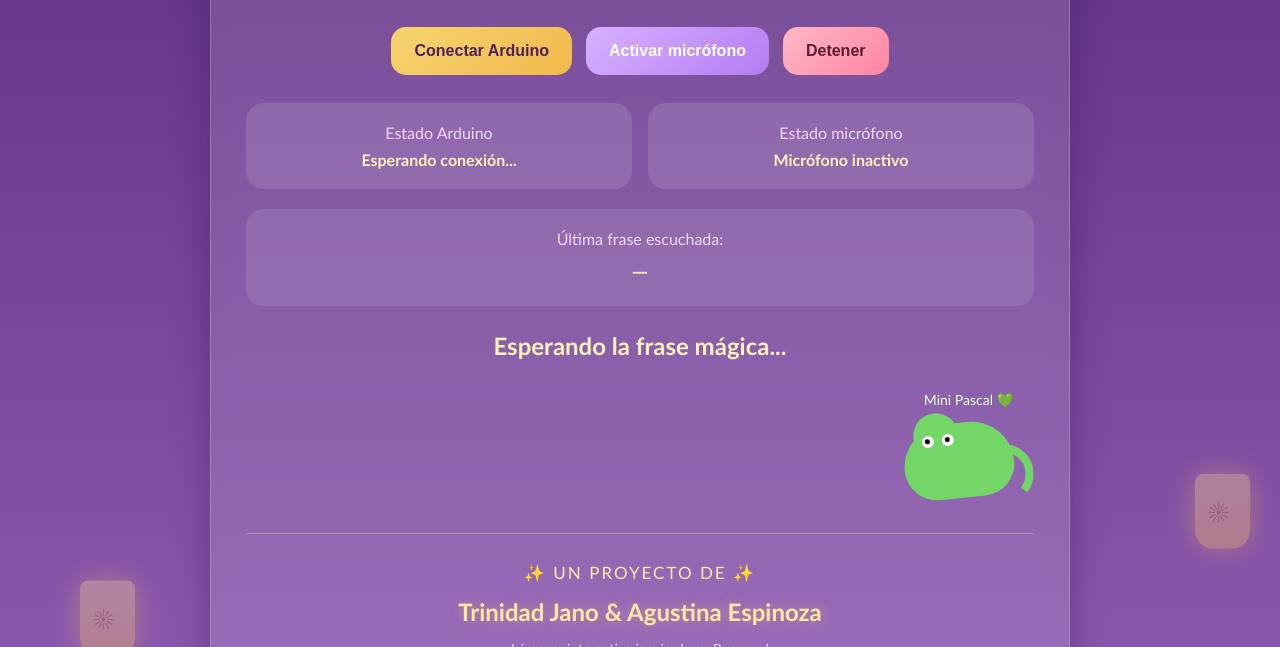
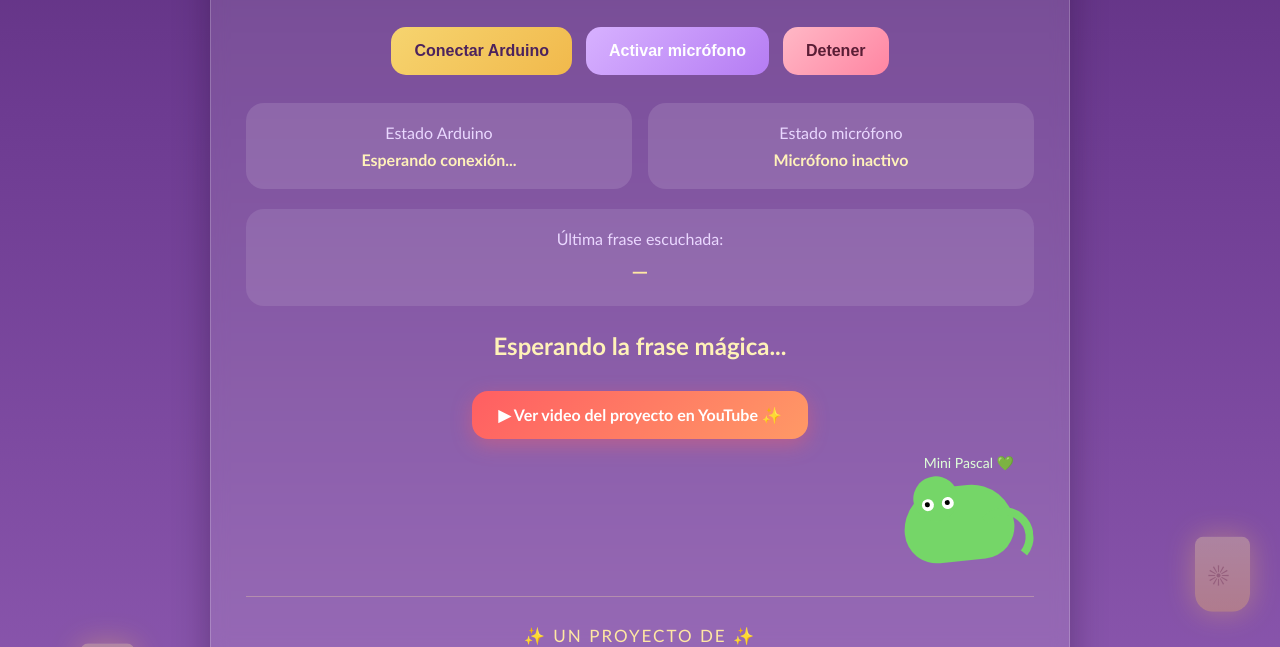
Before and after one commit to trinijano2006-svg/rapunzel-luz-arduino, a plain HTML site: page index.html in a window 1280 px wide. Shown: the part 453-1100 px from the top of the page. Drawn offline with Linux system fonts and the light colour scheme.

Commit message:
index.html

```diff
--- a/index.html
+++ b/index.html
@@ -1,4 +1,3 @@
-
 <!DOCTYPE html>
 <html lang="es">
 <head>
@@ -150,6 +149,31 @@ button:disabled {
   color: #5a1d35;
 }
 
+.youtube-container {
+  text-align: center;
+  margin: 25px 0 10px;
+}
+
+.btn-youtube {
+  display: inline-flex;
+  align-items: center;
+  gap: 10px;
+  background: linear-gradient(135deg, #ff5e62, #ff9966);
+  color: white;
+  text-decoration: none;
+  padding: 14px 26px;
+  border-radius: 16px;
+  font-size: 16px;
+  font-weight: bold;
+  box-shadow: 0 6px 20px rgba(255, 94, 98, 0.4);
+  transition: 0.25s;
+}
+
+.btn-youtube:hover {
+  transform: scale(1.05);
+  box-shadow: 0 8px 25px rgba(255, 94, 98, 0.6);
+}
+
 .status-grid {
   display: grid;
   grid-template-columns: 1fr 1fr;
@@ -256,8 +280,6 @@ button:disabled {
   }
 }
 
-/* MINI PASCAL */
-
 .pascal-area {
   display: flex;
   flex-direction: column;
@@ -333,8 +355,6 @@ button:disabled {
   font-size: 14px;
   margin-bottom: 15px;
 }
-
-/* NOMBRES DEL PROYECTO */
 
 .creators {
   text-align: center;
@@ -451,6 +471,12 @@ button:disabled {
 
   <div class="big-message" id="mensajeGrande">
     Esperando la frase mágica...
+  </div>
+
+  <div class="youtube-container">
+    <a href="https://youtube.com/shorts/eJa8s7EASR0" target="_blank" class="btn-youtube">
+      ▶ Ver video del proyecto en YouTube ✨
+    </a>
   </div>
 
   <div class="pascal-area">
```
